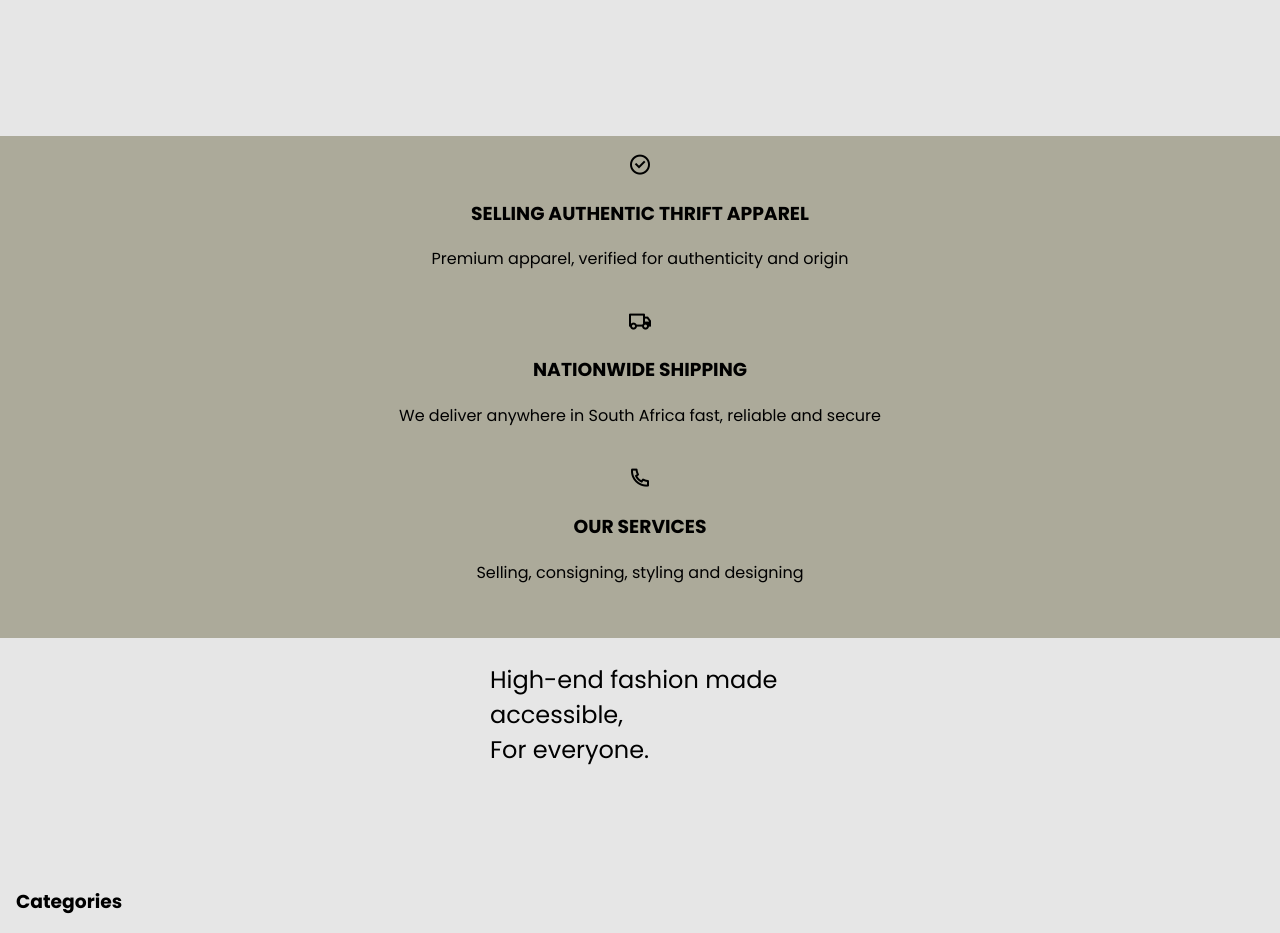
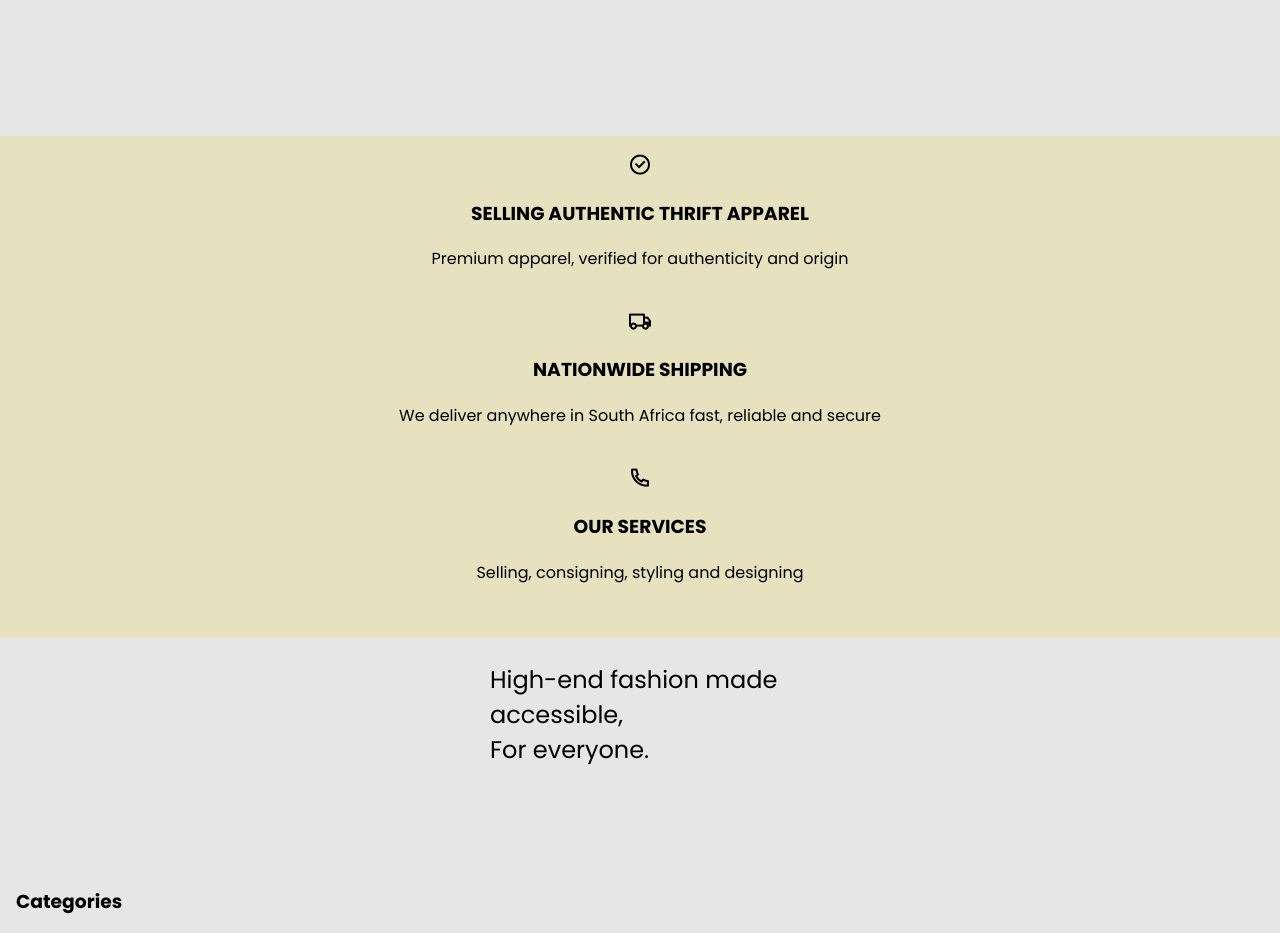
Before and after one commit to thabangkgatlhanye7117/gully-closet, a React (Vite) app: page / in a window 1280 px wide. Shown: the part 1060-1993 px from the top of the page. Built offline with nearby package versions, Linux system fonts and the light colour scheme; a web font is replaced by a local one.

Commit message:
offerings section

```diff
--- a/src/styles/home.css
+++ b/src/styles/home.css
@@ -49,7 +49,7 @@
 }
 .business-offerings{
   display: grid;
-  background-color: rgb(172, 170, 154);
+  background-color: rgb(230, 225, 191);
   width: 100%;
   height: 100%;
   padding: 1rem;
```
